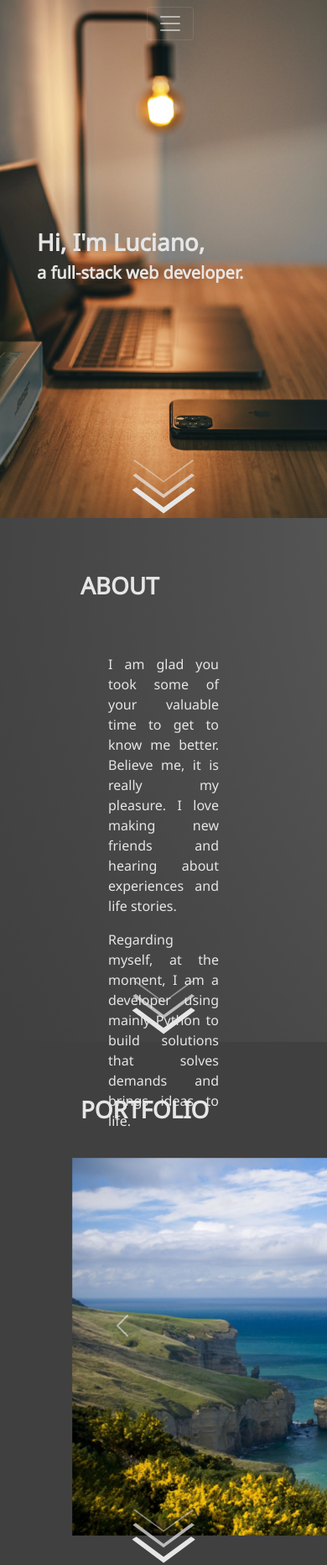
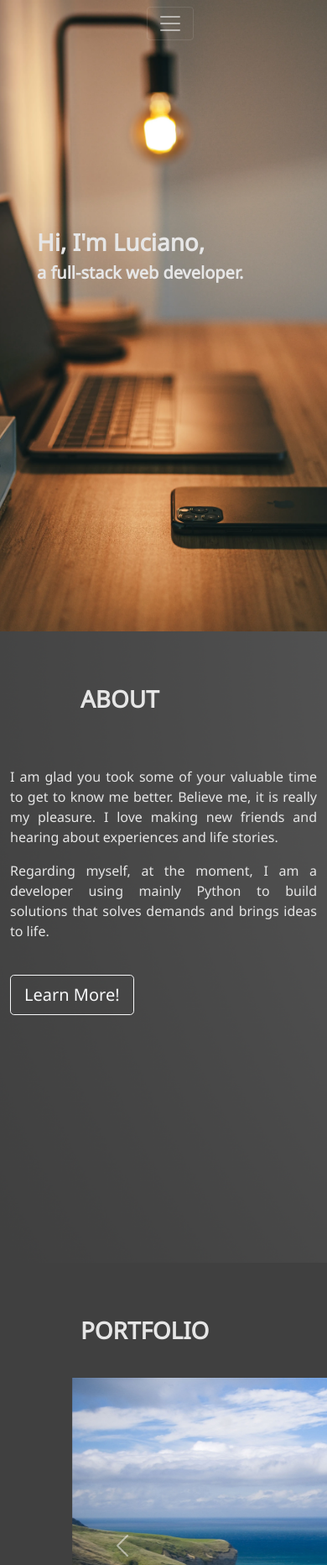
Before and after one commit to lucianodelboni/portfolio, a Django app: page / in a window 390 px wide; the page is wider, and only the part inside the window is pictured. Shown: the top 1864 px of that part at 84% size. Run offline with Django 3.2, Linux system fonts and the light colour scheme.

Commit message:
adjusting some sections for responsiveness

```diff
--- a/portfolio_app/static/css/styles.css
+++ b/portfolio_app/static/css/styles.css
@@ -15,10 +15,6 @@ body{
 
 li{
     cursor: pointer;
-}
-
-.main{
-    /*let's wait to see if it is going to be needed*/
 }
 
 .navbar{
@@ -121,6 +117,7 @@ polygon.arrow__top{
     text-align:justify;
 }
 
+
 #portfolio{
     width: 100%;
     height: 39rem;
@@ -138,7 +135,7 @@ polygon.arrow__top{
 }
 
 
-.contact{
+#contact{
     width: 100%;
     height: 39rem;
     background: url('../images/part2bckg.png');
@@ -146,3 +143,20 @@ polygon.arrow__top{
     background-size: auto;
     margin: 0px;
 }
+
+
+/* For mobile compatibility*/
+@media (max-width: 768px){
+
+    .moving__arrows{
+        visibility: hidden;
+    }
+
+    #landing, #aboutme, #portfolio, #contact{
+        height: 47rem;
+    }
+    #about__box{
+        width: 100%;
+        text-align: justify;
+    }
+}
--- a/portfolio_app/templates/landing_page.html
+++ b/portfolio_app/templates/landing_page.html
@@ -62,10 +62,8 @@
     <div class="section_title" id="aboutme">
       <h1>ABOUT</h1>
       <br>
-      <div class="container" id="about__box">
-        <p>I am glad you took some of your valuable time to get to know me
-          better. Believe me, it is really my pleasure. I love making new
-          friends and hearing about experiences and life stories.
+      <div class="container-fluid" id="about__box">
+        <p>I am glad you took some of your valuable time to get to know me better. Believe me, it is really my pleasure. I love making new friends and hearing about experiences and life stories.
         </p>
         <p>
           Regarding myself, at the moment, I am a developer using
```
